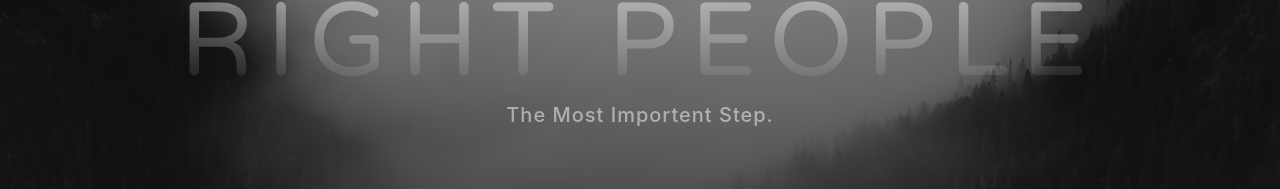
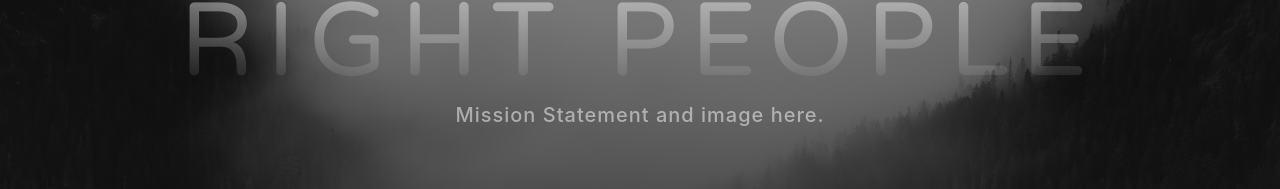
Before and after one commit to davidcloak/SelfOrganizingTeams, a website with bundled scripts: page index.html in a window 1280 px wide. Shown: the part 369-558 px from the top of the page. Built offline with nearby package versions, Linux system fonts and the light colour scheme.

Commit message:
Update index.html

```diff
--- a/index.html
+++ b/index.html
@@ -53,7 +53,7 @@
     <div class="container d-flex h-100 align-items-center">
       <div class="mx-auto text-center">
         <h1 class="mx-auto my-0 text-uppercase">Choosing The Right People</h1>
-        <h2 class="text-white-50 mx-auto mt-2 mb-5">The Most Importent Step.</h2>
+        <h2 class="text-white-50 mx-auto mt-2 mb-5">Mission Statement and image here.</h2>
       </div>
     </div>
   </header>
```
